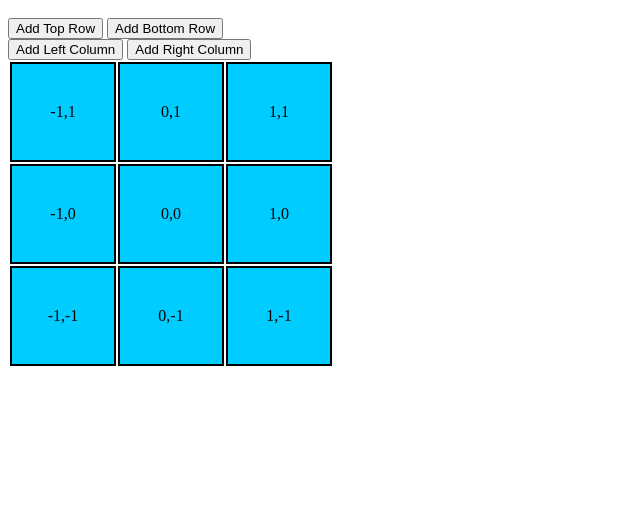
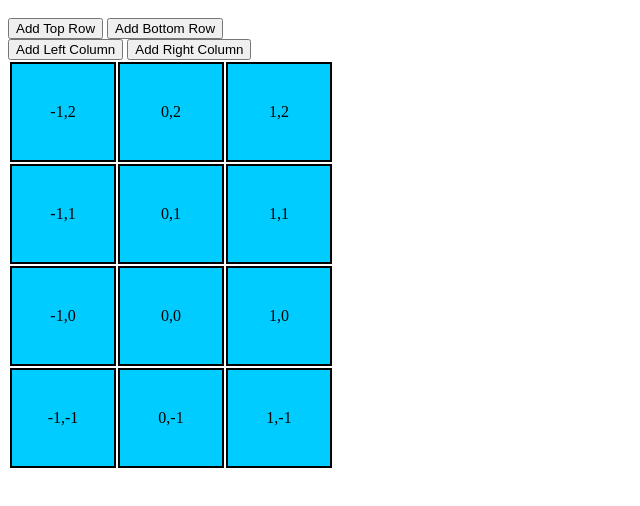
Before and after one commit to amicavi/table-scroller, a plain HTML site: page Prototypes/table-questions/add-cols-rows.html in a window 1280 px wide. Both pictures are taken after a click on the button "Add Top Row". Shown: the part 48-554 px from the top of the page, without its empty margins (0-640 px from the left). Drawn offline with Linux system fonts and the light colour scheme.

Commit message:
add new top rows

```diff
--- a/Prototypes/table-questions/add-cols-rows.html
+++ b/Prototypes/table-questions/add-cols-rows.html
@@ -2,6 +2,7 @@
 <head>
     <title>Table Creation Prototype</title>
     <link rel="stylesheet" type="text/css" href="style/style-new-rows.css">
+    <script type="text/javascript" src="script/script-new-rows.js"></script>
 </head>
 <body>
     <header>
@@ -13,7 +14,7 @@
         <button onclick="addRightCol()">Add Right Column</button>
     </header>
     <main>
-        <table>
+        <table id="myTable">
             <tbody>
                 <tr>
                     <td>-1,1</td>
--- /dev/null
+++ b/Prototypes/table-questions/script/script-new-rows.js
@@ -0,0 +1,19 @@
+
+function addTopRow() {
+	var theTable, newTopRow;
+
+	var theTable  = document.getElementById('myTable');
+	var newTopRow = theTable.insertRow(0);
+	var firstCells  = theTable.getElementsByTagName('tr')[1].getElementsByTagName("td");
+
+	for (var i = 0; i < firstCells.length; i++) {
+		var newCells, lastCoor, newXasis, newtYasis;
+
+		var newCells = newTopRow.insertCell(i);
+		var lastCoor  = firstCells[i].innerHTML.split(",");
+		var newXasis = parseInt(lastCoor[0]);
+		var newtYasis = parseInt(lastCoor[1]) + 1;
+
+		newCells.innerHTML = newXasis + ',' + newtYasis;
+	};
+}
```
